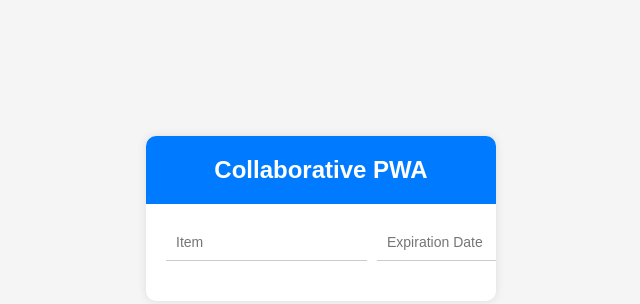
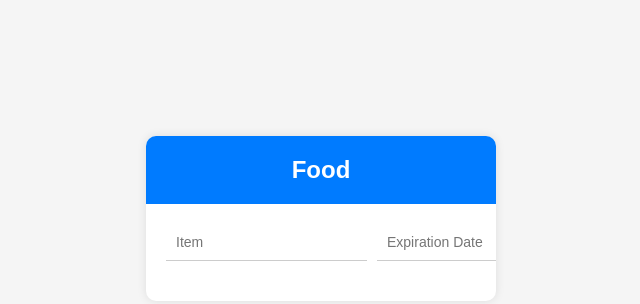
Before and after one commit to Pugnatorfn/food, a plain HTML site: page index.html in a window 1280 px wide. Shown: the part 182-486 px from the top of the page, without its empty margins (319-959 px from the left). Drawn offline with Linux system fonts and the light colour scheme.

Commit message:
Update index.html

```diff
--- a/index.html
+++ b/index.html
@@ -3,13 +3,13 @@
 <head>
   <meta charset="UTF-8">
   <meta name="viewport" content="width=device-width, initial-scale=1.0">
-  <title>Collaborative PWA</title>
+  <title>Food</title>
   <link rel="stylesheet" href="style.css">
 </head>
 <body>
   <div class="container">
     <header class="app-header">
-      <h1 class="app-title">Collaborative PWA</h1>
+      <h1 class="app-title">Food</h1>
     </header>
     <main class="app-main">
       <div class="input-group">
```
